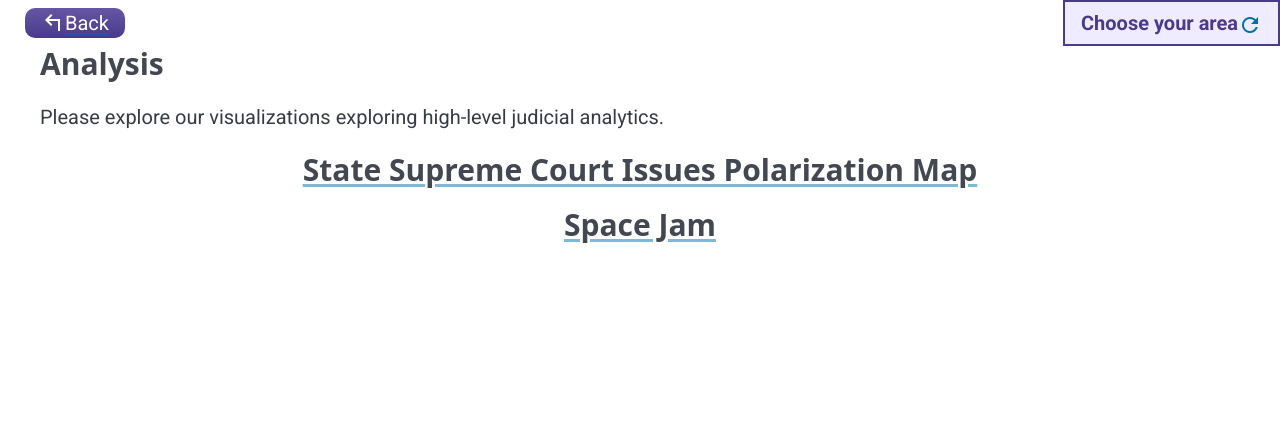
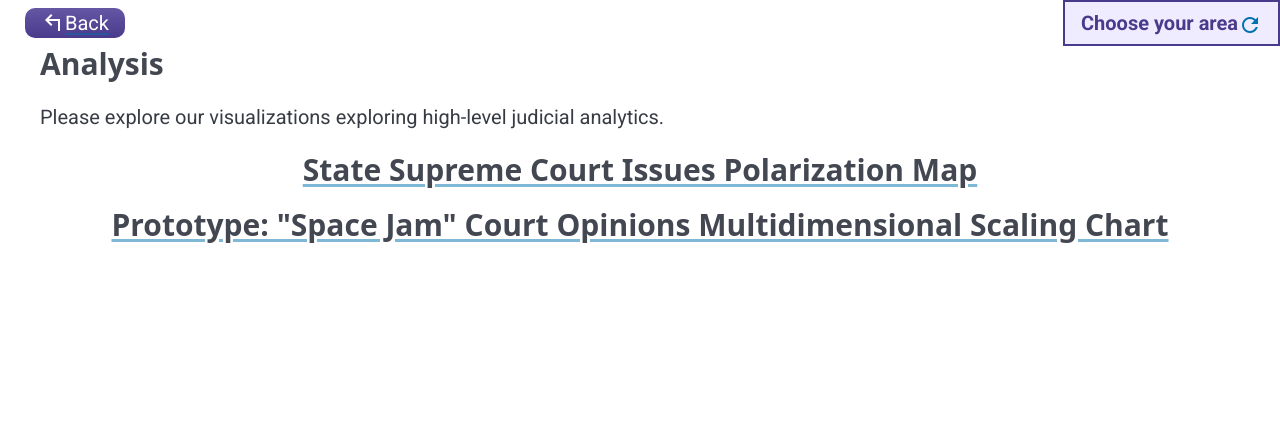
Before and after one commit to uchicago-capp-30320/JudgementCall, a Django app: page /analysis/ in a window 1280 px wide. Shown: the part 65-507 px from the top of the page. Run offline with Django 5.2, Linux system fonts and the light colour scheme; parts of the project's set-up code (start-up, migrations or seed data) failed here and were passed over.

Commit message:
spacejam integrated, but there are some errors in spacejam.py

```diff
--- a/apps/judgement_call/forms.py
+++ b/apps/judgement_call/forms.py
@@ -13,3 +13,18 @@ class ChoroplethForm(forms.Form):
         required=False,
         help_text="",
     )
+
+
+def get_court_choices():
+    return [("", "--- Select a Court ---")] + [
+        (c.court_id, c.name)
+        for c in Court.objects.filter(court_type="Supreme Court").order_by("name")
+    ]
+
+
+class SpacejamForm(forms.Form):
+    state = forms.ChoiceField(choices=[], label="Court")
+
+    def __init__(self, *args, **kwargs):
+        super().__init__(*args, **kwargs)
+        self.fields["state"].choices = get_court_choices()
--- a/apps/judgement_call/urls.py
+++ b/apps/judgement_call/urls.py
@@ -48,7 +48,7 @@ urlpatterns = [
         views.get_individual_opinions_for_radar,
         name="radar",
     ),
-    path("spacejam/", views.spacejam, name="spacejam"),
+    path("spacejam/", views.spacejam_backup, name="spacejam_backup"),
     path("judges/<str:court_id>/", views.court_full_view, name="court"),
     path("clear-location/", views.clear_location, name="clear_location"),
 ]
--- a/apps/judgement_call/views.py
+++ b/apps/judgement_call/views.py
@@ -41,7 +41,7 @@ from localflavor.us.us_states import US_STATES
 from django.http import JsonResponse
 from .icons import get_judge_icons, get_topic_icons
 
-from apps.judgement_call.forms import ChoroplethForm
+from apps.judgement_call.forms import ChoroplethForm, SpacejamForm
 from analysis.polarization_choropleth import produce_data, create_choropleth
 
 from analysis.spacejam import make_plot as make_mds_plot
@@ -78,7 +78,12 @@ def judges(request):
 def get_counties(request, state):
     """API to enable the javascript to fill the counties dropdown"""
     # based on given state, filter C2C table, return list of distinct counties
-    counties = CountyToCourt.objects.filter(state=state).values_list("county", flat=True).distinct()
+    counties = (
+        CountyToCourt.objects.filter(state=state)
+        .values_list("county", flat=True)
+        .order_by("county")
+        .distinct()
+    )
     return JsonResponse(list(counties), safe=False)
 
 
@@ -552,6 +557,28 @@ def gantt(request):
 
 
 def spacejam(request):
+    mds_data = None
+    court_name = None
+    form = SpacejamForm(request.GET if "state" in request.GET else None)
+
+    if form and form.is_valid():
+        court_id = form.cleaned_data["state"]
+        court = Court.objects.get(court_id=court_id)
+        court_name = court.name
+        mds_data = make_mds_plot(court_id).to_json()
+
+    context = {
+        "form": form,
+        "mds_data": mds_data,
+        "court_name": court_name,
+        "state": request.session.get("state"),
+        "county": request.session.get("county"),
+        "fallback_url": reverse("judgement_call:analysis"),
+    }
+    return render(request, "spacejam.html", context)
+
+
+def spacejam_backup(request):
     """MDS chart prototype."""
 
     state = request.GET.get("state", "AZSUP")
@@ -588,7 +615,8 @@ def analysis(request):
     context = {
         "msg": "Pending",
         "header": "Analysis",
-        "preamble": """Please explore our visualizations exploring high-level judicial analytics.""",
+        "preamble": """Please explore our visualizations exploring high-level
+        judicial analytics.""",
         "states": US_STATES,
         "button_name": "Generate Analytics",
         "fallback_url": reverse("judgement_call:landing"),
@@ -627,6 +655,7 @@ def polarization(request):
         "chart_html": choro_dict["chart_html"],
         "header": "State Supreme Court Issues Polarization Map",
         "preamble": """Select an issue area to see polarization state-level court decisions.""",
+        "fallback_url": reverse("judgement_call:analysis"),
     }
     return render(request, "polarization.html", context)
 
@@ -674,8 +703,6 @@ def analysis_state_county(request, state, county):
         "fallback_url": reverse("judgement_call:landing"),
         "state": request.session.get("state"),
         "county": request.session.get("county"),
-        "choropleth_form": choro_dict["form"],
-        "chart_html": choro_dict["chart_html"],
     }
 
     return render(request, "analysis_state_county.html", context)
--- a/templates/analysis.html
+++ b/templates/analysis.html
@@ -17,7 +17,7 @@ Judgement Call
 </a>
 
 <a href="{% url 'judgement_call:spacejam' %}" class="reg-button">
-    <h3>Space Jam</h3>
+    <h3>Prototype: "Space Jam" Court Opinions Multidimensional Scaling Chart</h3>
 </a>
 
 
--- a/templates/polarization.html
+++ b/templates/polarization.html
@@ -2,5 +2,7 @@
 {% block content %}
 <h3>{{ header }}</h3>
 <p>{{ preamble }}</p>
+
 {% include 'choropleth.html' with form=choropleth_form chart_html=chart_html %}
+
 {% endblock %}
```
Also changed, not shown: templates/spacejam.html (added, +15 -0 lines).
